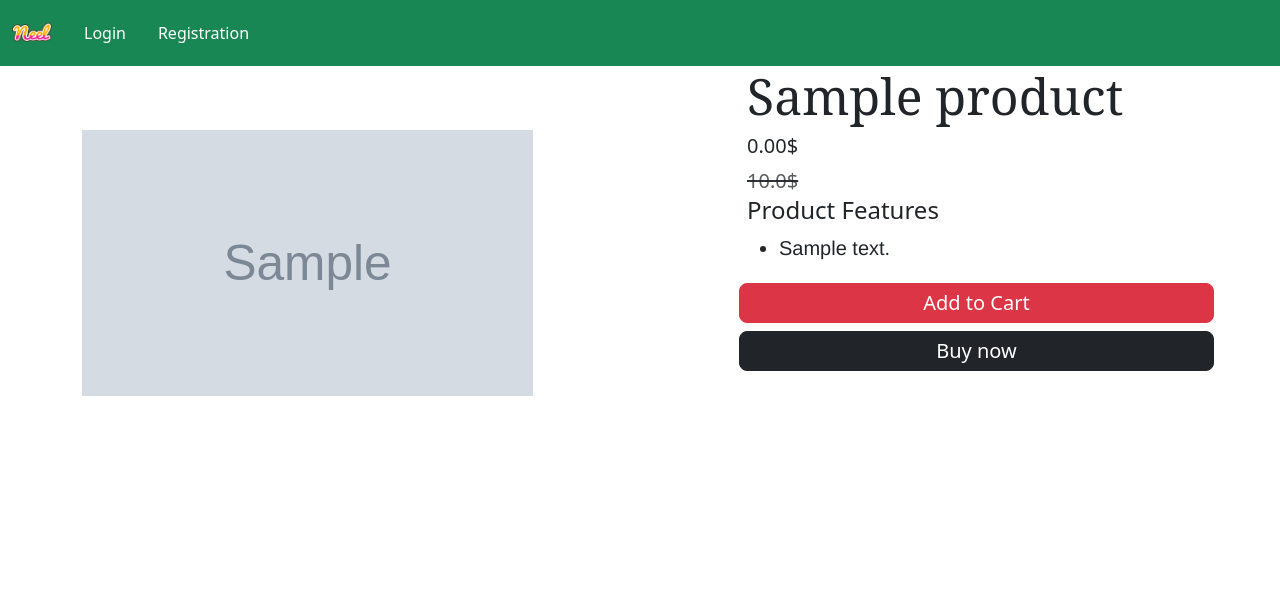
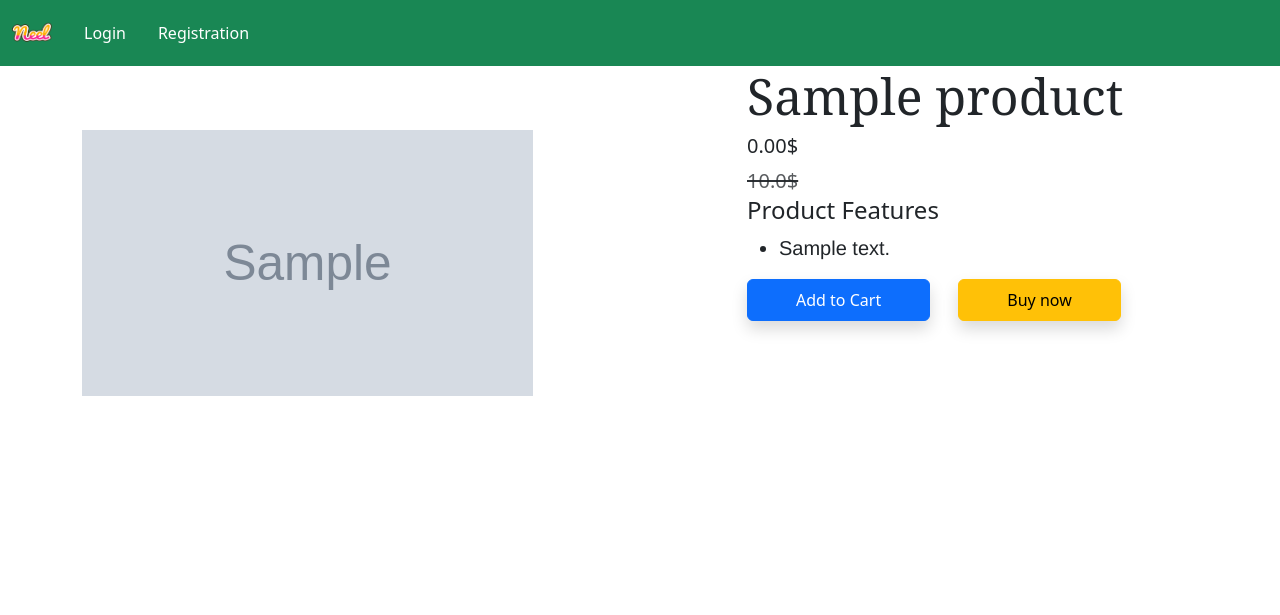
Before and after one commit to Dmytro2Poplinskii/Django_store, a Django app: page /store/product-detail/1 in a window 1280 px wide. Shown: the top 615 px of the page. Run offline with Django 5.2, Linux system fonts and the light colour scheme; tables that the repository leaves empty hold one stand-in row (values such as "Sample post"); grey boxes marked "Sample" are stand-in pictures; some libraries are stand-ins or nearby versions.

Commit message:
fix: fix add_to_cart view

```diff
--- a/store_app/templates/app/product_detail.html
+++ b/store_app/templates/app/product_detail.html
@@ -24,15 +24,14 @@
         <ul class="fs-5" style="font-family: Helvetica,serif;">
           <li>{{ product.description }}</li>
         </ul>
-        <div class="buttons row flex">
+        <form action="{% url "store_app:add-to-cart" %}" class="d-inline">
+          <input type="hidden" name="product_id" value="{{ product.id }}">
           <button
             type="submit"
-            class="d-grid gap-2 btn1 btn btn-danger p-1 m-1 btn-lg text-decoration-none text-white"
+            class="btn btn-primary shadow px-5 py-2"
           >Add to Cart</button>
-          <div class="btn btn-dark p-1 m-1 btn-lg">
-            <a href="#" class="text-decoration-none text-white">Buy now</a>
-          </div>
-        </div>
+        </form>
+        <a href="{% url "store_app:show-cart" %}" class="btn btn-warning shadow px-5 py-2 ms-4">Buy now</a>
       </div>
     </div>
   </div>
--- a/store_app/views.py
+++ b/store_app/views.py
@@ -132,12 +132,12 @@ class UpdateAddressView(View):
 
 def add_to_cart(request: HttpRequest) -> HttpResponse:
     user = request.user
-    product_id = request.GET.get("id")
+    product_id = request.GET.get("product_id", None)
     product = Product.objects.get(pk=product_id)
 
-    cart = Cart(user=user, product=product).save()
+    Cart(user=user, product=product).save()
 
-    return redirect("store_app:cart")
+    return redirect("store_app:show-cart")
 
 
 def show_cart(request: HttpRequest) -> HttpResponse:
```
